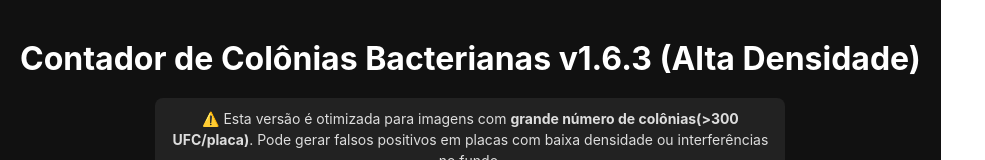
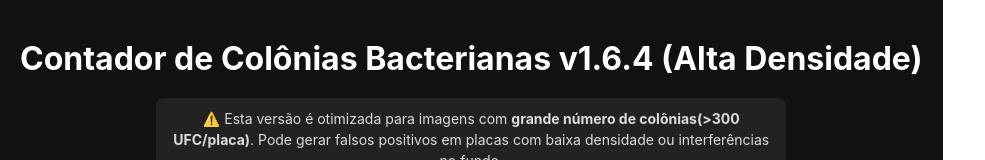
Before and after one commit to DanBo-DA/bacteria-colony-counter, a React (Vite) app in the folder frontend/: page / in a window 1280 px wide. Shown: the top 160 px of the page, without its empty margins (0-985 px from the left). Built offline with nearby package versions, Linux system fonts and the light colour scheme.

Commit message:
Update App.jsx

```diff
--- a/frontend/src/App.jsx
+++ b/frontend/src/App.jsx
@@ -215,7 +215,7 @@ function App() {
 
   return (
     <div style={{ padding: 20, textAlign: 'center', backgroundColor: '#111', color: '#fff', minHeight: '100vh' }}>
-      <h1 style={{ fontSize: 32 }}>Contador de Colônias Bacterianas v1.6.3 (Alta Densidade)</h1>
+      <h1 style={{ fontSize: 32 }}>Contador de Colônias Bacterianas v1.6.4 (Alta Densidade)</h1>
       <p style={{ backgroundColor: '#222', color: '#ddd', padding: '10px 15px', borderRadius: 8, maxWidth: 600, margin: '10px auto', fontSize: 14 }}>
         ⚠️ Esta versão é otimizada para imagens com <strong>grande número de colônias(&gt;300 UFC/placa)</strong>.
         Pode gerar falsos positivos em placas com baixa densidade ou interferências no fundo.
```
